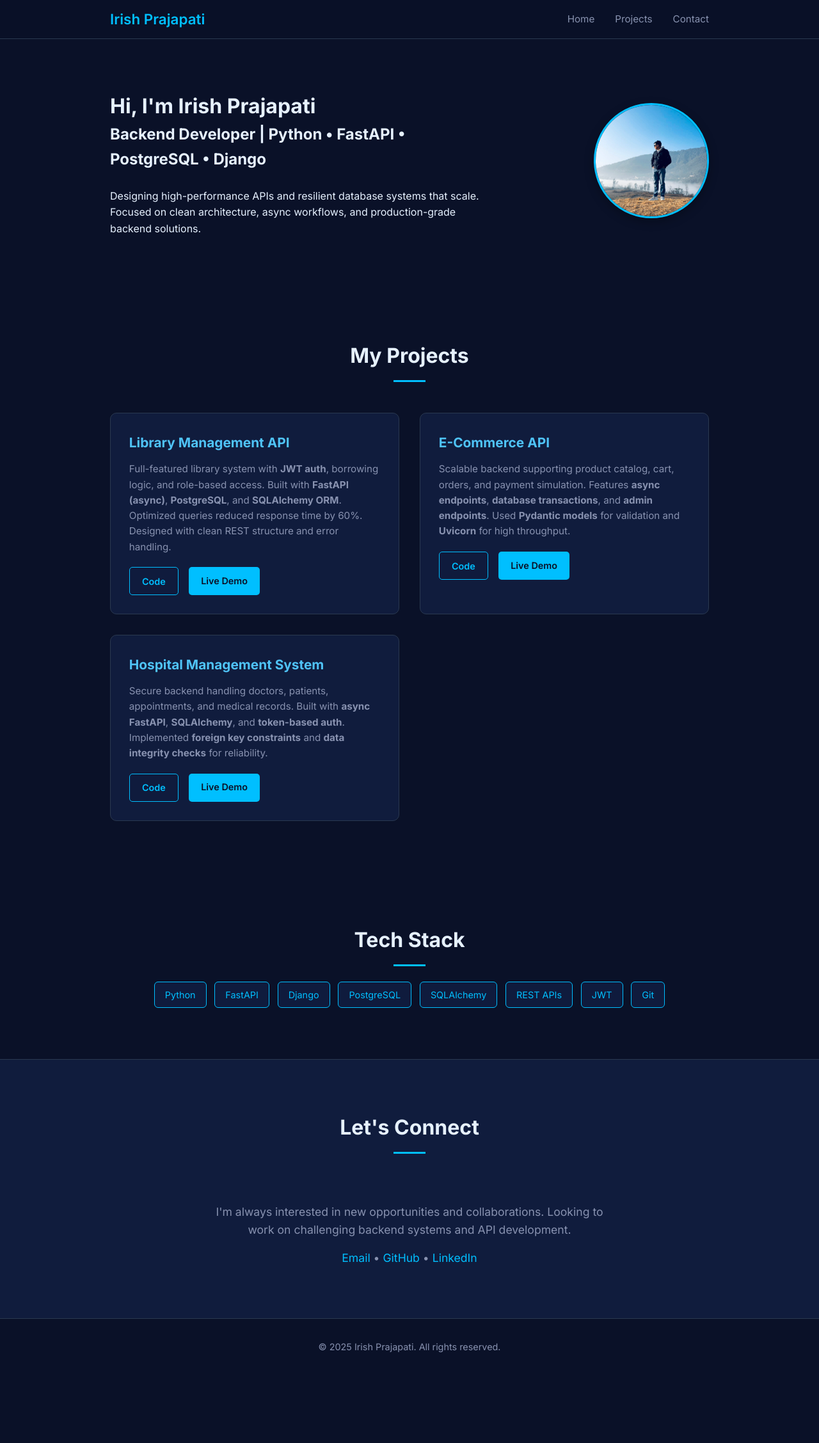
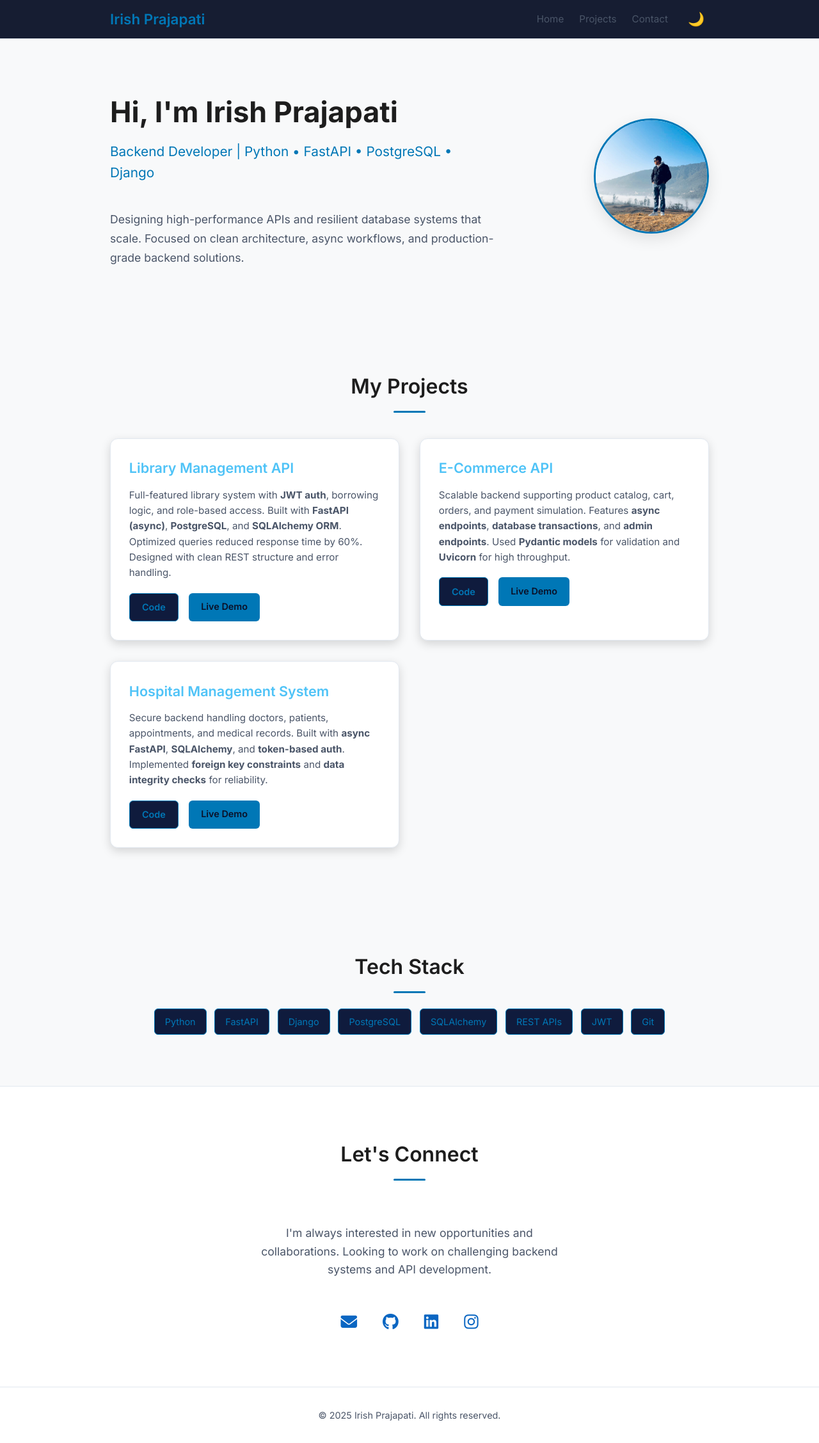
Before and after one commit to Erishprajapati/userdeploy, a React (Create React App) app: page / in a window 1280 px wide. Shown: the whole page at 64% size. Before the commit the page ends 2148 px from the top, so only its background shows below. Built offline with nearby package versions, Linux system fonts and the light colour scheme.

Commit message:
updated color for contact

```diff
--- a/src/components/Contact.js
+++ b/src/components/Contact.js
@@ -6,25 +6,63 @@ const Contact = () => {
     <section className="contact-section" id="contact">
       <div className="container">
         <h3 className="section-title">Let's Connect</h3>
-        <p className="contact-text">
+        <p className="contact-text" style={{ marginBottom: '2rem', maxWidth: '500px', margin: '0 auto 2rem' }}>
           I'm always interested in new opportunities and collaborations.
           Looking to work on challenging backend systems and API development.
         </p>
-        <div className="contact-links">
-          <a href="mailto:irishmjn@gmail.com">Email</a> •{" "}
+
+        {/* Simple Icon Links */}
+        <div
+          style={{
+            display: 'flex',
+            justifyContent: 'center',
+            gap: '2.5rem',
+            fontSize: '1.6rem',
+            color: '#0a66c2', // LinkedIn blue
+          }}
+        >
+          {/* Email */}
+          <a
+            href="mailto:irishmjn@gmail.com"
+            target="_blank"
+            rel="noopener noreferrer"
+            aria-label="Email"
+            style={{ color: '#0a66c2', textDecoration: 'none' }}
+          >
+            <i className="fas fa-envelope"></i>
+          </a>
+
+          {/* GitHub */}
           <a
             href="https://github.com/Erishprajapati"
             target="_blank"
             rel="noopener noreferrer"
+            aria-label="GitHub"
+            style={{ color: '#0a66c2', textDecoration: 'none' }}
           >
-            GitHub
-          </a> •{" "}
+            <i className="fab fa-github"></i>
+          </a>
+
+          {/* LinkedIn */}
           <a
             href="https://www.linkedin.com/in/eris-prajapati-a744ba259/"
             target="_blank"
             rel="noopener noreferrer"
+            aria-label="LinkedIn"
+            style={{ color: '#0a66c2', textDecoration: 'none' }}
           >
-            LinkedIn
+            <i className="fab fa-linkedin"></i>
+          </a>
+
+          {/* Instagram */}
+          <a
+            href="https://www.instagram.com/er1s_prazapate/"
+            target="_blank"
+            rel="noopener noreferrer"
+            aria-label="Instagram"
+            style={{ color: '#0a66c2', textDecoration: 'none' }}
+          >
+            <i className="fab fa-instagram"></i>
           </a>
         </div>
       </div>
--- a/src/components/navbar.js
+++ b/src/components/navbar.js
@@ -1,6 +1,42 @@
-import React from 'react';
+// components/Navbar.js
+import React, { useState, useEffect } from 'react';
 
 const Navbar = () => {
+  const [isDark, setIsDark] = useState(true);
+
+  useEffect(() => {
+    const savedTheme = localStorage.getItem('theme');
+    const prefersDark = window.matchMedia('(prefers-color-scheme: dark)').matches;
+    const initialTheme = savedTheme ? savedTheme === 'dark' : prefersDark;
+
+    setIsDark(initialTheme);
+
+    // Apply class to body
+    if (initialTheme) {
+      document.body.classList.add('dark-mode');
+      document.body.classList.remove('light-mode');
+    } else {
+      document.body.classList.add('light-mode');
+      document.body.classList.remove('dark-mode');
+    }
+  }, []);
+
+  const toggleTheme = () => {
+    const newMode = !isDark;
+    setIsDark(newMode);
+
+    // Update body class
+    if (newMode) {
+      document.body.classList.add('dark-mode');
+      document.body.classList.remove('light-mode');
+      localStorage.setItem('theme', 'dark');
+    } else {
+      document.body.classList.add('light-mode');
+      document.body.classList.remove('dark-mode');
+      localStorage.setItem('theme', 'light');
+    }
+  };
+
   return (
     <nav className="navbar">
       <div className="nav-container container">
@@ -9,6 +45,13 @@ const Navbar = () => {
           <a href="#home" className="nav-link">Home</a>
           <a href="#projects" className="nav-link">Projects</a>
           <a href="#contact" className="nav-link">Contact</a>
+          <button
+            className="theme-toggle"
+            onClick={toggleTheme}
+            aria-label={isDark ? 'Switch to light mode' : 'Switch to dark mode'}
+          >
+            {isDark ? '🌞' : '🌙'}
+          </button>
         </div>
       </div>
     </nav>
--- a/src/styles.css
+++ b/src/styles.css
@@ -1,14 +1,33 @@
-/* style.css */
+/* Default (Light Mode) */
 :root {
-  --bg-primary: #0a1128;        /* Deep true navy */
-  --bg-secondary: #101c3d;      /* Card background */
-  --text-primary: #e6f1ff;      /* Crisp off-white text */
-  --text-secondary: #8892b0;    /* Soft gray for descriptions */
-  --accent: #00bfff;            /* Sky blue accent */
-  --accent-hover: #0099cc;      /* Darker on hover */
-  --border: #2a3950;            /* Clean border */
+  --bg-primary: #f8f9fa;
+  --bg-secondary: #ffffff;
+  --text-primary: #1d1d1d;
+  --text-secondary: #4a5568;
+  --accent: #0077b6;
+  --accent-hover: #025688;
+  --border: #e2e8f0;
+  --shadow: 0 8px 25px rgba(0, 0, 0, 0.1);
 }
 
+/* Dark Mode Override */
+.dark-mode {
+  --bg-primary: #0a1128;
+  --bg-secondary: #101c3d;
+  --text-primary: #e6f1ff;
+  --text-secondary: #8892b0;
+  --accent: #00bfff;
+  --accent-hover: #0099cc;
+  --border: #2a3950;
+  --shadow: 0 8px 25px rgba(0, 0, 0, 0.3);
+}
+
+/* Apply theme via body class */
+body {
+  background-color: var(--bg-primary);
+  color: var(--text-primary);
+  transition: background-color 0.4s ease, color 0.4s ease;
+}
 * {
   box-sizing: border-box;
   margin: 0;
@@ -21,6 +40,7 @@ body {
   color: var(--text-primary);
   line-height: 1.6;
   scroll-behavior: smooth;
+  transition: background-color 0.4s ease, color 0.4s ease;
 }
 
 .container {
@@ -38,6 +58,7 @@ body {
   backdrop-filter: blur(8px);
   z-index: 1000;
   border-bottom: 1px solid var(--border);
+  transition: background-color 0.4s ease;
 }
 
 .nav-container {
@@ -52,22 +73,50 @@ body {
   font-size: 1.4rem;
   font-weight: 600;
   text-decoration: none;
+  transition: var(--transition);
+}
+
+.nav-logo:hover {
+  opacity: 0.9;
 }
 
 .nav-menu {
   display: flex;
-  gap: 2rem;
+  align-items: center;
+  gap: 1.5rem;
 }
 
 .nav-link {
   color: var(--text-secondary);
   text-decoration: none;
-  transition: color 0.3s ease;
+  transition: var(--transition);
   font-size: 0.95rem;
+  font-weight: 500;
 }
 
 .nav-link:hover {
   color: var(--accent);
+}
+
+/* Theme Toggle Button */
+.theme-toggle {
+  background: none;
+  border: none;
+  font-size: 1.3rem;
+  cursor: pointer;
+  color: var(--accent);
+  padding: 0.5rem;
+  border-radius: 50%;
+  width: 40px;
+  height: 40px;
+  display: flex;
+  align-items: center;
+  justify-content: center;
+  transition: transform 0.2s ease;
+}
+
+.theme-toggle:hover {
+  transform: scale(1.2);
 }
 
 /* Header */
@@ -76,20 +125,37 @@ body {
   text-align: center;
 }
 
-/* Header Container - Image + Text Side-by-Side */
+/* Header Container - Image + Text */
 .header-container {
   display: flex;
   flex-direction: column;
   align-items: center;
-  text-align: center;
   gap: 2rem;
   max-width: 1000px;
   margin: 0 auto;
   padding: 0 2rem;
 }
 
-.header-content {
-  width: 100%;
+.header-content h1 {
+  font-size: 2.8rem;
+  margin-bottom: 0.5rem;
+  color: var(--text-primary);
+  font-weight: 700;
+}
+
+.header-content h2 {
+  font-size: 1.3rem;
+  color: var(--accent);
+  margin-bottom: 1rem;
+  font-weight: 500;
+}
+
+.header-content p {
+  color: var(--text-secondary);
+  font-size: 1.1rem;
+  line-height: 1.7;
+  max-width: 650px;
+  margin: 0;
 }
 
 .header-image img {
@@ -98,7 +164,7 @@ body {
   border-radius: 50%;
   object-fit: cover;
   border: 3px solid var(--accent);
-  box-shadow: 0 5px 15px rgba(0, 0, 0, 0.3);
+  box-shadow: var(--shadow);
   transition: transform 0.3s ease;
 }
 
@@ -116,7 +182,6 @@ body {
   }
 
   .header-content {
-    text-align: left;
     flex: 1;
     max-width: 600px;
   }
@@ -135,8 +200,9 @@ section {
   font-size: 2rem;
   color: var(--text-primary);
   text-align: center;
-  margin-bottom: 3rem;
+  margin-bottom: 2.5rem;
   position: relative;
+  font-weight: 600;
 }
 
 .section-title::after {
@@ -146,6 +212,7 @@ section {
   height: 3px;
   background: var(--accent);
   margin: 0.8rem auto;
+  border-radius: 2px;
 }
 
 /* Projects */
@@ -163,21 +230,23 @@ section {
 
 .project-card {
   background: var(--bg-secondary);
-  border-radius: 10px;
+  border-radius: 12px;
   padding: 1.8rem;
   transition: transform 0.3s ease, box-shadow 0.3s ease;
   border: 1px solid var(--border);
+  box-shadow: 0 5px 15px rgba(0, 0, 0, 0.15);
 }
 
 .project-card:hover {
-  transform: translateY(-5px);
-  box-shadow: 0 10px 25px rgba(0, 0, 0, 0.3);
+  transform: translateY(-6px);
+  box-shadow: var(--shadow);
 }
 
 .project-card h4 {
-  font-size: 1.3rem;
+  font-size: 1.35rem;
   margin-bottom: 0.8rem;
-  color: #4fc3f7; /* Light sky blue for project titles */
+  color: #4fc3f7;
+  font-weight: 600;
 }
 
 .project-card p {
@@ -194,12 +263,13 @@ section {
 
 .btn {
   padding: 0.6rem 1.2rem;
-  border-radius: 5px;
+  border-radius: 6px;
   font-size: 0.9rem;
   font-weight: 600;
   text-decoration: none;
-  transition: all 0.3s ease;
+  transition: var(--transition);
   display: inline-block;
+  text-align: center;
 }
 
 .btn-code {
@@ -210,6 +280,7 @@ section {
 
 .btn-code:hover {
   background: #1a2b5c;
+  transform: translateY(-1px);
 }
 
 .btn-live {
@@ -221,6 +292,7 @@ section {
 .btn-live:hover {
   background: var(--accent-hover);
   color: white;
+  transform: translateY(-1px);
 }
 
 /* Contact Section */
@@ -248,14 +320,15 @@ section {
 }
 
 .contact-links {
-  font-size: 1.1rem;
+  font-size: 1.15rem;
   color: var(--text-secondary);
 }
 
 .contact-links a {
   color: var(--accent);
   text-decoration: none;
-  transition: color 0.3s ease;
+  transition: var(--transition);
+  font-weight: 500;
 }
 
 .contact-links a:hover {
@@ -269,6 +342,8 @@ section {
   color: var(--text-secondary);
   font-size: 0.9rem;
   border-top: 1px solid var(--border);
+  background: var(--bg-secondary);
+  transition: background-color 0.4s ease;
 }
 
 /* Skills Section */
@@ -296,21 +371,23 @@ section {
   border-radius: 6px;
   font-size: 0.9rem;
   border: 1px solid var(--accent);
-  transition: all 0.3s ease;
+  transition: var(--transition);
+  font-weight: 500;
 }
 
 .skill-badge:hover {
   background: #1a2b5c;
-  transform: scale(1.05);
+  transform: scale(1.08);
+  box-shadow: 0 5px 10px rgba(0, 0, 0, 0.2);
 }
 
 /* Responsive */
 @media (max-width: 768px) {
-  .header h1 {
+  .header-content h1 {
     font-size: 2.3rem;
   }
 
-  .header h2 {
+  .header-content h2 {
     font-size: 1.1rem;
   }
 
@@ -326,4 +403,10 @@ section {
   .project-card {
     padding: 1.5rem;
   }
+
+  .theme-toggle {
+    font-size: 1.1rem;
+    width: 36px;
+    height: 36px;
+  }
 }
```
